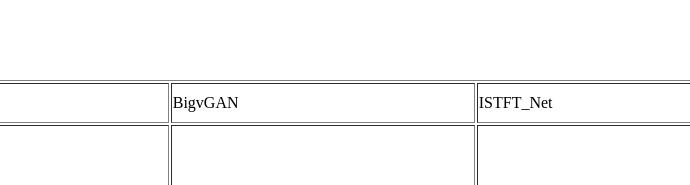
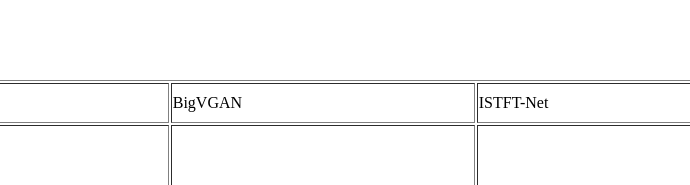
Before and after one commit to seongho608/seongho608.github.io, a plain HTML site: page index.html in a window 1280 px wide. Shown: the top 185 px of the page, 590-1280 px from the left. Drawn offline with Linux system fonts and the light colour scheme.

Commit message:
modify model name

```diff
--- a/index.html
+++ b/index.html
@@ -10,7 +10,7 @@
     <div id="audioTables"></div>
 
     <script>
-        const models = ['Ground_Truth', 'RingFormer', 'BigvGAN', 'iSTFT_Net', 'HiFi_GAN', "Vocos", "APNet"];
+        const models = ['Ground_Truth', 'RingFormer', 'BigVGAN', 'iSTFT-Net', 'HiFi-GAN', "Vocos", "APNet"];
         const numFiles = 30; // 각 디렉토리에 있는 파일 수
         const texts = [
             "it is not possible to state with scientific certainty that a particular small group of fibers come from a certain piece of clothing",
```
